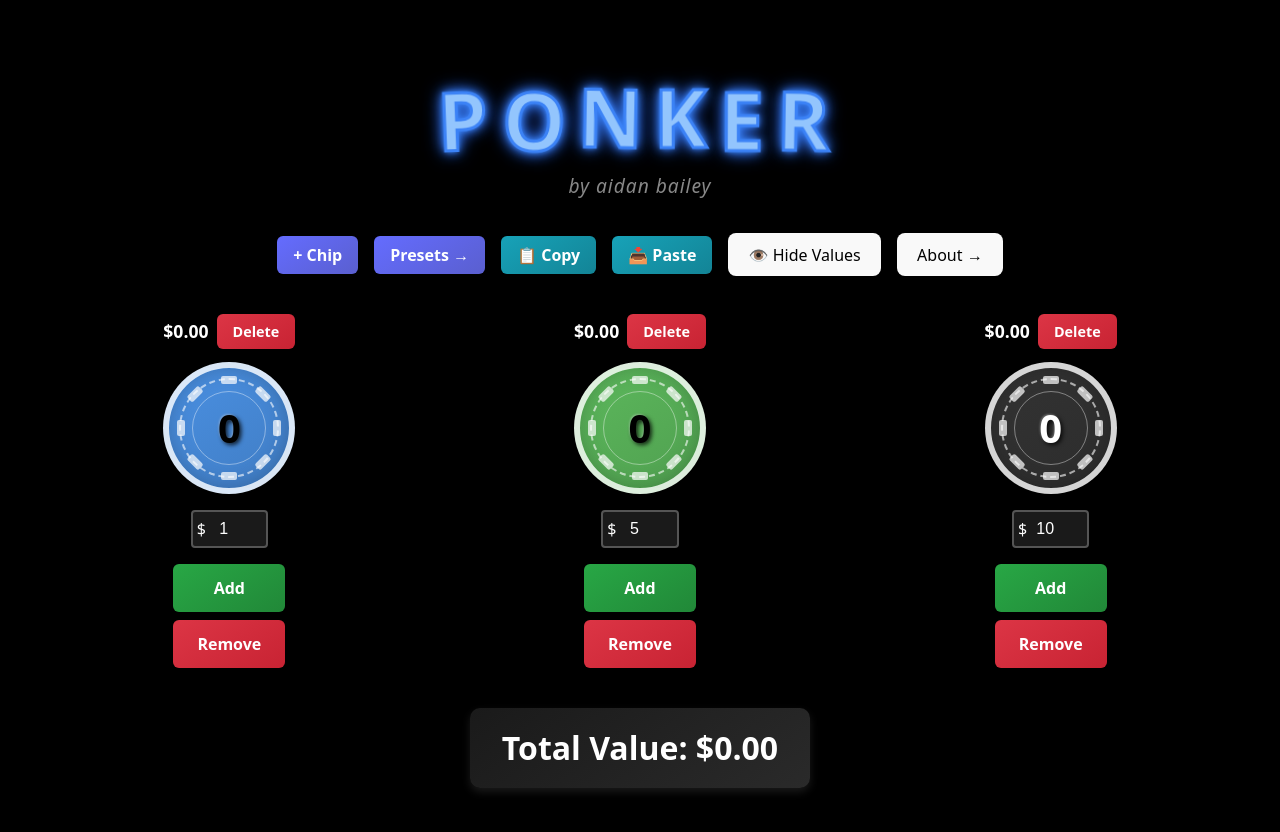
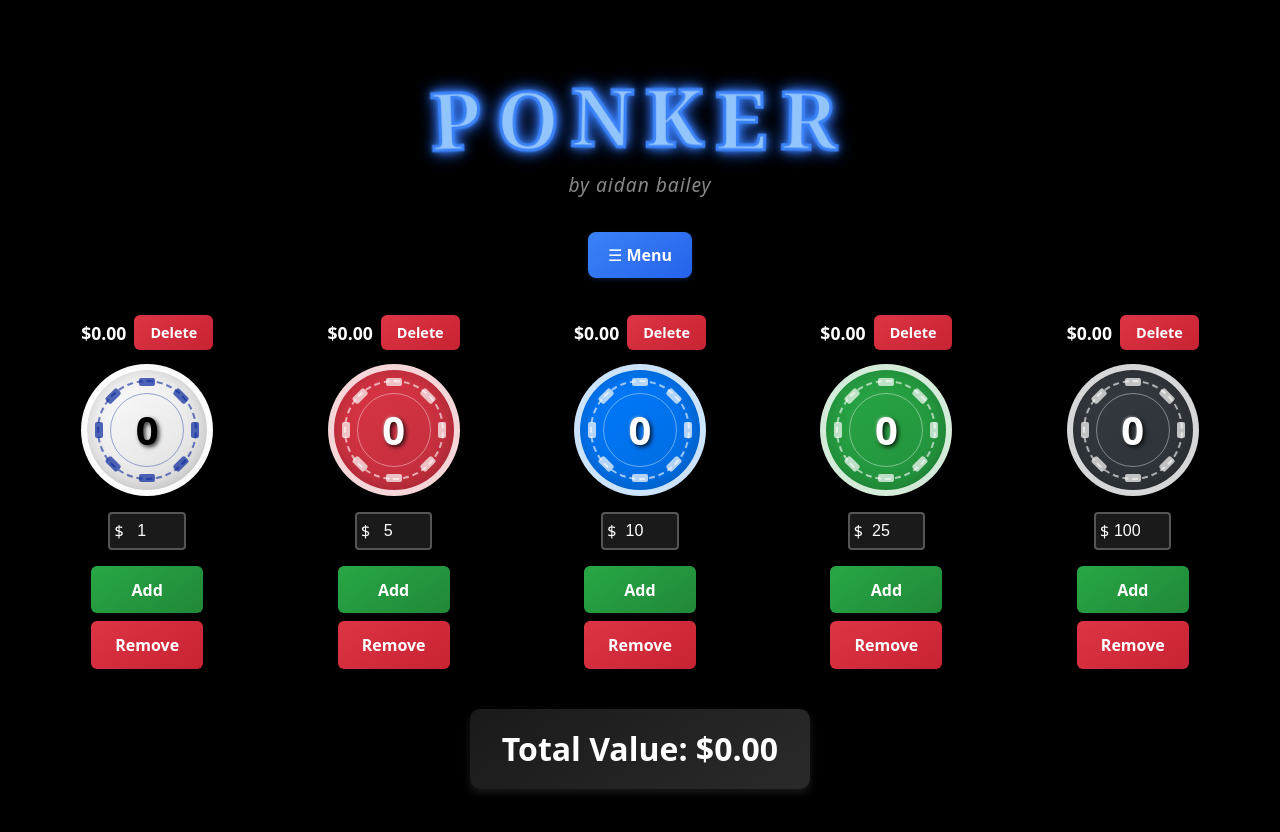
Before and after one commit to aidanlbailey/ponker, a React (Vite) app: page / in a window 1280 px wide. Shown: the top 832 px of the page. Built offline with nearby package versions, Linux system fonts and the light colour scheme.

Commit message:
Various cosmetic changes
title changes, style changes, changed all similar colors to be the exact same, made menu collapsible (there were too many random things at the top of the site) recent game data now stored in localStorage

```diff
--- a/src/App.css
+++ b/src/App.css
@@ -845,3 +845,180 @@ body {
   box-shadow: 0 4px 8px rgba(255, 255, 255, 0.1);
   text-align: center;
 }
+
+/* Hamburger Menu Styles */
+.hamburger-btn {
+  padding: 12px 20px;
+  background: linear-gradient(145deg, #3b82f6, #2563eb);
+  color: white;
+  border: none;
+  border-radius: 8px;
+  font-size: 16px;
+  font-weight: 600;
+  cursor: pointer;
+  transition: all 0.2s ease;
+  box-shadow: 0 2px 4px rgba(59, 130, 246, 0.2);
+}
+
+.hamburger-btn:hover {
+  background: linear-gradient(145deg, #2563eb, #1d4ed8);
+  transform: translateY(-1px);
+  box-shadow: 0 4px 8px rgba(59, 130, 246, 0.3);
+}
+
+.hamburger-btn:active {
+  animation: buttonPress 0.1s ease;
+}
+
+.menu-overlay {
+  position: fixed;
+  top: 0;
+  left: 0;
+  right: 0;
+  bottom: 0;
+  background: rgba(0, 0, 0, 0.7);
+  z-index: 1000;
+  display: flex;
+  justify-content: flex-start;
+  align-items: flex-start;
+  padding: 20px;
+  backdrop-filter: blur(4px);
+}
+
+.menu-panel {
+  background: linear-gradient(145deg, #1a1a1a, #2a2a2a);
+  border-radius: 12px;
+  box-shadow: 0 20px 40px rgba(0, 0, 0, 0.5);
+  min-width: 280px;
+  max-width: 90vw;
+  max-height: 80vh;
+  overflow-y: auto;
+  border: 1px solid #3a3a3a;
+  animation: slideIn 0.3s ease-out;
+}
+
+.menu-header {
+  display: flex;
+  justify-content: space-between;
+  align-items: center;
+  padding: 20px 20px 15px 20px;
+  border-bottom: 1px solid #3a3a3a;
+}
+
+.menu-header h3 {
+  margin: 0;
+  color: #ffffff;
+  font-size: 1.2rem;
+  font-weight: 600;
+}
+
+.close-menu-btn {
+  background: none;
+  border: none;
+  font-size: 20px;
+  cursor: pointer;
+  color: #9ca3af;
+  padding: 8px;
+  border-radius: 4px;
+  transition: all 0.2s ease;
+  display: flex;
+  align-items: center;
+  justify-content: center;
+  width: 32px;
+  height: 32px;
+}
+
+.close-menu-btn:hover {
+  color: #ffffff;
+  background: rgba(255, 255, 255, 0.1);
+}
+
+.menu-items {
+  padding: 8px 0;
+}
+
+.menu-item {
+  display: flex;
+  align-items: center;
+  gap: 15px;
+  width: 100%;
+  padding: 16px 20px;
+  background: none;
+  border: none;
+  text-align: left;
+  font-size: 16px;
+  cursor: pointer;
+  transition: all 0.2s ease;
+  color: #ffffff;
+  font-weight: 500;
+  border-radius: 0;
+}
+
+.menu-item:hover {
+  background: rgba(59, 130, 246, 0.1);
+  color: #93c5fd;
+}
+
+.menu-item:active {
+  background: rgba(59, 130, 246, 0.2);
+  transform: scale(0.98);
+}
+
+.menu-icon {
+  font-size: 18px;
+  width: 24px;
+  text-align: center;
+  flex-shrink: 0;
+  color: #3b82f6;
+}
+
+.menu-item:hover .menu-icon {
+  color: #60a5fa;
+}
+
+/* Mobile responsiveness for menu */
+@media (max-width: 768px) {
+  .menu-overlay {
+    padding: 10px;
+  }
+
+  .menu-panel {
+    min-width: 260px;
+    max-width: 95vw;
+  }
+
+  .menu-item {
+    padding: 18px 16px;
+    font-size: 15px;
+  }
+
+  .menu-icon {
+    font-size: 16px;
+    width: 20px;
+  }
+}
+
+@media (max-width: 480px) {
+  .hamburger-btn {
+    padding: 10px 16px;
+    font-size: 14px;
+  }
+
+  .menu-panel {
+    min-width: 240px;
+  }
+
+  .menu-header {
+    padding: 16px 16px 12px 16px;
+  }
+
+  .menu-header h3 {
+    font-size: 1.1rem;
+  }
+
+  .menu-item {
+    padding: 16px 16px;
+    font-size: 14px;
+    gap: 12px;
+  }
+}
--- a/src/App.jsx
+++ b/src/App.jsx
@@ -2,11 +2,28 @@ import { useState, useEffect, useRef } from 'react'
 import './App.css'
 
 function App() {
-  const [chips, setChips] = useState({
-    blue: { count: 0, value: 1, color: '#4a90e2' },
-    green: { count: 0, value: 5, color: '#5cb85c' },
-    black: { count: 0, value: 10, color: '#333333' }
-  })
+  // Default to standard casino preset
+  const getInitialChips = () => {
+    try {
+      const saved = localStorage.getItem('ponker-chips')
+      if (saved) {
+        return JSON.parse(saved)
+      }
+    } catch (err) {
+      console.error('Failed to load chips from localStorage:', err)
+    }
+
+    // Default to standard casino preset
+    return {
+      white: { count: 0, value: 1, color: '#ffffff' },
+      red: { count: 0, value: 5, color: '#dc3545' },
+      blue: { count: 0, value: 10, color: '#007bff' },
+      green: { count: 0, value: 25, color: '#28a745' },
+      black: { count: 0, value: 100, color: '#343a40' }
+    }
+  }
+
+  const [chips, setChips] = useState(getInitialChips)
 
   // Generate random rotation values once and store them
   const [titleRotations] = useState(() => {
@@ -14,6 +31,14 @@ function App() {
       start: (Math.random() - 0.5) * 6, // Random between -3 and 3 (more subtle)
       end: (Math.random() - 0.5) * 12 // Random between -6 and 6 (more subtle)
     }))
+  })
+
+  // Generate random fonts for letters (all using Georgia serif like P)
+  const [letterFonts] = useState(() => {
+    return "PONKER".split('').map((letter, index) => {
+      // All letters use Georgia serif
+      return { family: 'Georgia, "Times New Roman", serif', weight: 'bold' }
+    })
   })
 
   const [presetsOpen, setPresetsOpen] = useState(false)
@@ -30,6 +55,15 @@ function App() {
   const [colorPickerOpen, setColorPickerOpen] = useState(null) // Track which chip's color picker is open
   const [mousePosition, setMousePosition] = useState({ x: 0, y: 0 })
   const [letterOffsets, setLetterOffsets] = useState({}) // Track letter positions for mouse avoidance
+  const [userName, setUserName] = useState(() => {
+    try {
+      return localStorage.getItem('ponker-user-name') || ''
+    } catch (err) {
+      return ''
+    }
+  })
+  const [nameInputOpen, setNameInputOpen] = useState(false)
+  const [menuOpen, setMenuOpen] = useState(false)
 
   const presets = [
     {
@@ -38,9 +72,9 @@ function App() {
       author: 'Aidan',
       description: 'Low stakes penny poker setup',
       chips: {
-        blue: { count: 0, value: 0.05, color: '#4a90e2' },
-        green: { count: 0, value: 0.10, color: '#5cb85c' },
-        black: { count: 0, value: 0.25, color: '#333333' }
+        blue: { count: 0, value: 0.05, color: '#007bff' },
+        green: { count: 0, value: 0.10, color: '#28a745' },
+        black: { count: 0, value: 0.25, color: '#343a40' }
       }
     },
     {
@@ -49,7 +83,7 @@ function App() {
       author: 'BMH',
       description: 'Literally PENNY Poker',
       chips: {
-        blue: { count: 0, value: .01, color: '#4a90e2' },
+        blue: { count: 0, value: .01, color: '#007bff' },
         red: { count: 0, value: .05, color: '#dc3545' },
         green: { count: 0, value: .10, color: '#28a745' },
         black: { count: 0, value: .25, color: '#343a40' }
@@ -96,6 +130,36 @@ function App() {
 
   // Minimum swipe distance for gesture recognition
   const minSwipeDistance = 50
+
+  // localStorage helper functions
+  const saveChipsToStorage = (chipsData) => {
+    try {
+      localStorage.setItem('ponker-chips', JSON.stringify(chipsData))
+    } catch (err) {
+      console.error('Failed to save chips to localStorage:', err)
+    }
+  }
+
+  const savePresetToStorage = (presetId) => {
+    try {
+      localStorage.setItem('ponker-last-preset', presetId)
+    } catch (err) {
+      console.error('Failed to save preset to localStorage:', err)
+    }
+  }
+
+  const saveUserNameToStorage = (name) => {
+    try {
+      localStorage.setItem('ponker-user-name', name)
+    } catch (err) {
+      console.error('Failed to save user name to localStorage:', err)
+    }
+  }
+
+  // Save chips to localStorage whenever chips change
+  useEffect(() => {
+    saveChipsToStorage(chips)
+  }, [chips])
 
   // Mouse avoidance effect for title letters
   const handleMouseMove = (e) => {
@@ -370,6 +434,10 @@ function App() {
   const loadPreset = (preset) => {
     setChips(preset.chips)
     setPresetsOpen(false)
+
+    // Save the preset selection to localStorage
+    savePresetToStorage(preset.id)
+
     triggerHaptic('success')
   }
 
@@ -388,28 +456,106 @@ function App() {
     triggerHaptic('light')
   }
 
+  const toggleNameInput = () => {
+    setNameInputOpen(!nameInputOpen)
+    triggerHaptic('light')
+  }
+
+  const toggleMenu = () => {
+    setMenuOpen(!menuOpen)
+    triggerHaptic('light')
+  }
+
+  const closeMenu = () => {
+    setMenuOpen(false)
+    triggerHaptic('light')
+  }
+
+  const handleNameChange = (newName) => {
+    setUserName(newName)
+    saveUserNameToStorage(newName)
+  }
+
   const copyToClipboard = async () => {
     const chipData = Object.entries(chips).map(([chipId, chip]) => {
       return `${chipId}: ${chip.count} chips @ $${chip.value.toFixed(2)} each (${chip.color})`
     }).join('\n')
 
     const totalValue = getTotalValue()
-    const exportText = `PONKER Chip Data:\n\n${chipData}\n\nTotal Value: $${totalValue.toFixed(2)}\n\nExported: ${new Date().toLocaleString()}`
+    const userNameLine = userName ? `Player: ${userName}\n` : ''
+    const exportText = `PONKER Chip Data:\n${userNameLine}\n${chipData}\n\nTotal Value: $${totalValue.toFixed(2)}\n\nExported: ${new Date().toLocaleString()}`
 
     try {
+      // Try modern clipboard API first
+      if (navigator.clipboard && navigator.clipboard.writeText) {
         await navigator.clipboard.writeText(exportText)
-      alert('Chip data copied to clipboard!')
+        const successMessage = userName ? `${userName}'s chip data copied to clipboard!` : 'Chip data copied to clipboard!'
+        alert(successMessage)
         triggerHaptic('success')
+      } else {
+        // Fallback for older browsers or mobile devices
+        fallbackCopyTextToClipboard(exportText)
+      }
     } catch (err) {
-      console.error('Failed to copy: ', err)
-      alert('Failed to copy to clipboard')
+      console.error('Failed to copy with modern API, trying fallback: ', err)
+      // If modern API fails, try fallback
+      fallbackCopyTextToClipboard(exportText)
+    }
+  }
+
+  const fallbackCopyTextToClipboard = (text) => {
+    // Create a temporary textarea element
+    const textArea = document.createElement('textarea')
+    textArea.value = text
+
+    // Make it invisible but still functional
+    textArea.style.position = 'fixed'
+    textArea.style.left = '-999999px'
+    textArea.style.top = '-999999px'
+    textArea.style.opacity = '0'
+
+    document.body.appendChild(textArea)
+    textArea.focus()
+    textArea.select()
+
+    try {
+      // Use the older execCommand method
+      const successful = document.execCommand('copy')
+      if (successful) {
+        const successMessage = userName ? `${userName}'s chip data copied to clipboard!` : 'Chip data copied to clipboard!'
+        alert(successMessage)
+        triggerHaptic('success')
+      } else {
+        throw new Error('execCommand copy failed')
+      }
+    } catch (err) {
+      console.error('Fallback copy failed: ', err)
+      // Last resort - show the text in a prompt for manual copy
+      const message = 'Could not copy automatically. Please copy the text below manually:'
+      alert(message)
+      prompt('Copy this text:', text)
       triggerHaptic('error')
+    } finally {
+      document.body.removeChild(textArea)
     }
   }
 
   const loadFromClipboard = async () => {
     try {
-      const text = await navigator.clipboard.readText()
+      let text = ''
+
+      // Try modern clipboard API first
+      if (navigator.clipboard && navigator.clipboard.readText) {
+        text = await navigator.clipboard.readText()
+      } else {
+        // Fallback for older browsers or mobile devices
+        text = prompt('Paste your chip data here:') || ''
+      }
+
+      if (!text) {
+        alert('No data to load')
+        return
+      }
 
       // Simple parsing - look for lines that match the pattern
       const lines = text.split('\n')
@@ -454,45 +600,14 @@ function App() {
           onTouchEnd={handleTitleTouchEnd}
         >
           {"PONKER".split('').map((letter, index) => {
-            // Different blue styles for each letter
-            const blueStyles = [
-              // P - Blue outline + neon (combination of N and E)
-              {
+            // Use the randomly generated fonts for each letter
+            const letterStyle = {
               color: '#93c5fd',
               WebkitTextStroke: '3px #3b82f6',
-                textShadow: '0 0 5px #3b82f6, 0 0 10px #3b82f6, 0 0 15px #3b82f6, 0 0 20px #1d4ed8'
-              },
-              // O - Blue outline + neon
-              {
-                color: '#93c5fd',
-                WebkitTextStroke: '3px #3b82f6',
-                textShadow: '0 0 5px #3b82f6, 0 0 10px #3b82f6, 0 0 15px #3b82f6, 0 0 20px #1d4ed8'
-              },
-              // N - Blue outline + neon
-              {
-                color: '#93c5fd',
-                WebkitTextStroke: '3px #3b82f6',
-                textShadow: '0 0 5px #3b82f6, 0 0 10px #3b82f6, 0 0 15px #3b82f6, 0 0 20px #1d4ed8'
-              },
-              // K - Blue outline + neon
-              {
-                color: '#93c5fd',
-                WebkitTextStroke: '3px #3b82f6',
-                textShadow: '0 0 5px #3b82f6, 0 0 10px #3b82f6, 0 0 15px #3b82f6, 0 0 20px #1d4ed8'
-              },
-              // E - Blue outline + neon
-              {
-                color: '#93c5fd',
-                WebkitTextStroke: '3px #3b82f6',
-                textShadow: '0 0 5px #3b82f6, 0 0 10px #3b82f6, 0 0 15px #3b82f6, 0 0 20px #1d4ed8'
-              },
-              // R - Blue outline + neon
-              {
-                color: '#93c5fd',
-                WebkitTextStroke: '3px #3b82f6',
-                textShadow: '0 0 5px #3b82f6, 0 0 10px #3b82f6, 0 0 15px #3b82f6, 0 0 20px #1d4ed8'
+              textShadow: '0 0 5px #3b82f6, 0 0 10px #3b82f6, 0 0 15px #3b82f6, 0 0 20px #1d4ed8',
+              fontFamily: letterFonts[index].family,
+              fontWeight: letterFonts[index].weight
             }
-            ];
 
             // Get offset for this letter from mouse avoidance
             const offset = letterOffsets[index] || { x: 0, y: 0 }
@@ -510,7 +625,7 @@ function App() {
                   transition: '--mouse-offset-x 0.4s ease-out, --mouse-offset-y 0.4s ease-out',
                   display: 'inline-block',
                   position: 'relative',
-                  ...blueStyles[index]
+                  ...letterStyle
                 }}
               >
                 {letter}
@@ -522,30 +637,59 @@ function App() {
       </div>
 
       <div className="top-controls">
-        <button onClick={addNewChipType} className="add-chip-type-btn">
-          + Chip
+        <button onClick={toggleMenu} className="hamburger-btn">
+          ☰ Menu
+        </button>
+      </div>
+
+      {/* Hamburger Menu */}
+      {menuOpen && (
+        <div className="menu-overlay" onClick={closeMenu}>
+          <div className="menu-panel" onClick={(e) => e.stopPropagation()}>
+            <div className="menu-header">
+              <h3>Menu</h3>
+              <button onClick={closeMenu} className="close-menu-btn">✕</button>
+            </div>
+
+            <div className="menu-items">
+              <button onClick={() => { addNewChipType(); closeMenu(); }} className="menu-item">
+                <span className="menu-icon">+</span>
+                Add New Chip Type
               </button>
 
-        <button onClick={togglePresets} className="presets-toggle-btn">
-          {presetsOpen ? '← Presets' : 'Presets →'}
+              <button onClick={() => { togglePresets(); closeMenu(); }} className="menu-item">
+                <span className="menu-icon">🎲</span>
+                Chip Presets
               </button>
 
-        <button onClick={copyToClipboard} className="clipboard-btn">
-          📋 Copy
+              <button onClick={() => { copyToClipboard(); closeMenu(); }} className="menu-item">
+                <span className="menu-icon">📋</span>
+                Copy Data {userName && `(${userName})`}
               </button>
 
-        <button onClick={loadFromClipboard} className="clipboard-btn">
-          📥 Paste
+              <button onClick={() => { loadFromClipboard(); closeMenu(); }} className="menu-item">
+                <span className="menu-icon">📥</span>
+                Paste Data
               </button>
 
-        <button onClick={toggleTotalValue} className="total-toggle-btn">
-          {showTotalValue ? '👁️ Hide Values' : '👁️ Show Values'}
+              <button onClick={() => { toggleTotalValue(); closeMenu(); }} className="menu-item">
+                <span className="menu-icon">👁️</span>
+                {showTotalValue ? 'Hide Values' : 'Show Values'}
               </button>
 
-        <button onClick={toggleAbout} className="about-toggle-btn">
-          {aboutOpen ? '← About' : 'About →'}
+              <button onClick={() => { toggleNameInput(); closeMenu(); }} className="menu-item">
+                <span className="menu-icon">👤</span>
+                {userName ? `Change Name (${userName})` : 'Set Your Name'}
+              </button>
+
+              <button onClick={() => { toggleAbout(); closeMenu(); }} className="menu-item">
+                <span className="menu-icon">ℹ️</span>
+                About PONKER
               </button>
             </div>
+          </div>
+        </div>
+      )}
 
       {presetsOpen && (
         <div className="presets-panel">
@@ -620,6 +764,40 @@ function App() {
                 <p><em></em></p>
                 <p><em></em></p>
               </div>
+            </div>
+          </div>
+        </div>
+      )}
+
+      {nameInputOpen && (
+        <div className="name-input-panel">
+          <h3>Set Your Name</h3>
+          <div className="name-input-content">
+            <p>Your name will be included when you copy chip data to share with others.</p>
+            <div className="name-input-container">
+              <input
+                type="text"
+                value={userName}
+                onChange={(e) => handleNameChange(e.target.value)}
+                placeholder="Enter your name..."
+                className="name-input"
+                maxLength={30}
+                autoFocus
+              />
+            </div>
+            <div className="name-input-buttons">
+              <button
+                className="clear-name-btn"
+                onClick={() => handleNameChange('')}
+              >
+                Clear
+              </button>
+              <button
+                className="close-name-btn"
+                onClick={toggleNameInput}
+              >
+                Done
+              </button>
             </div>
           </div>
         </div>
```
Lines whose indentation alone changed are shown as unchanged.
